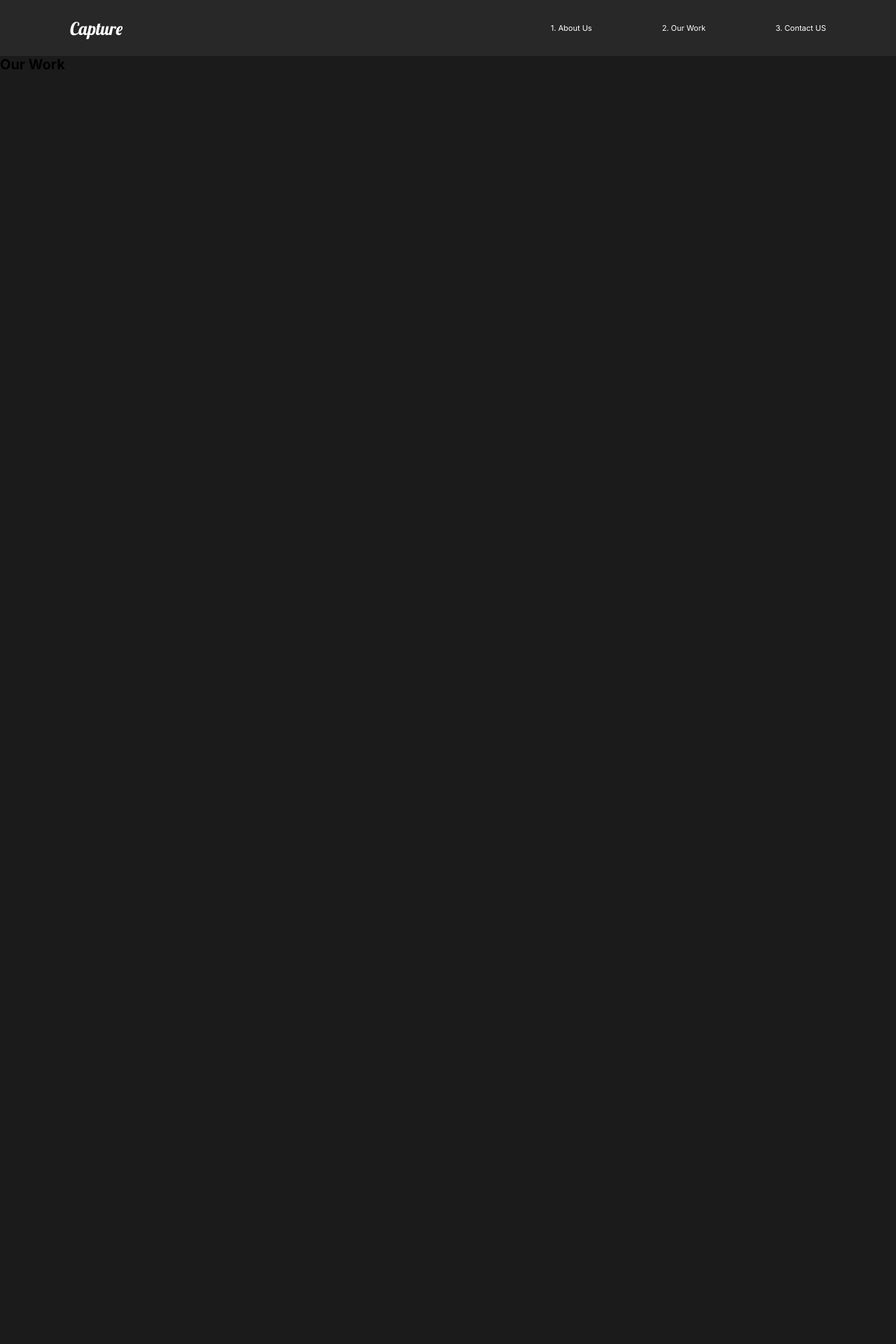
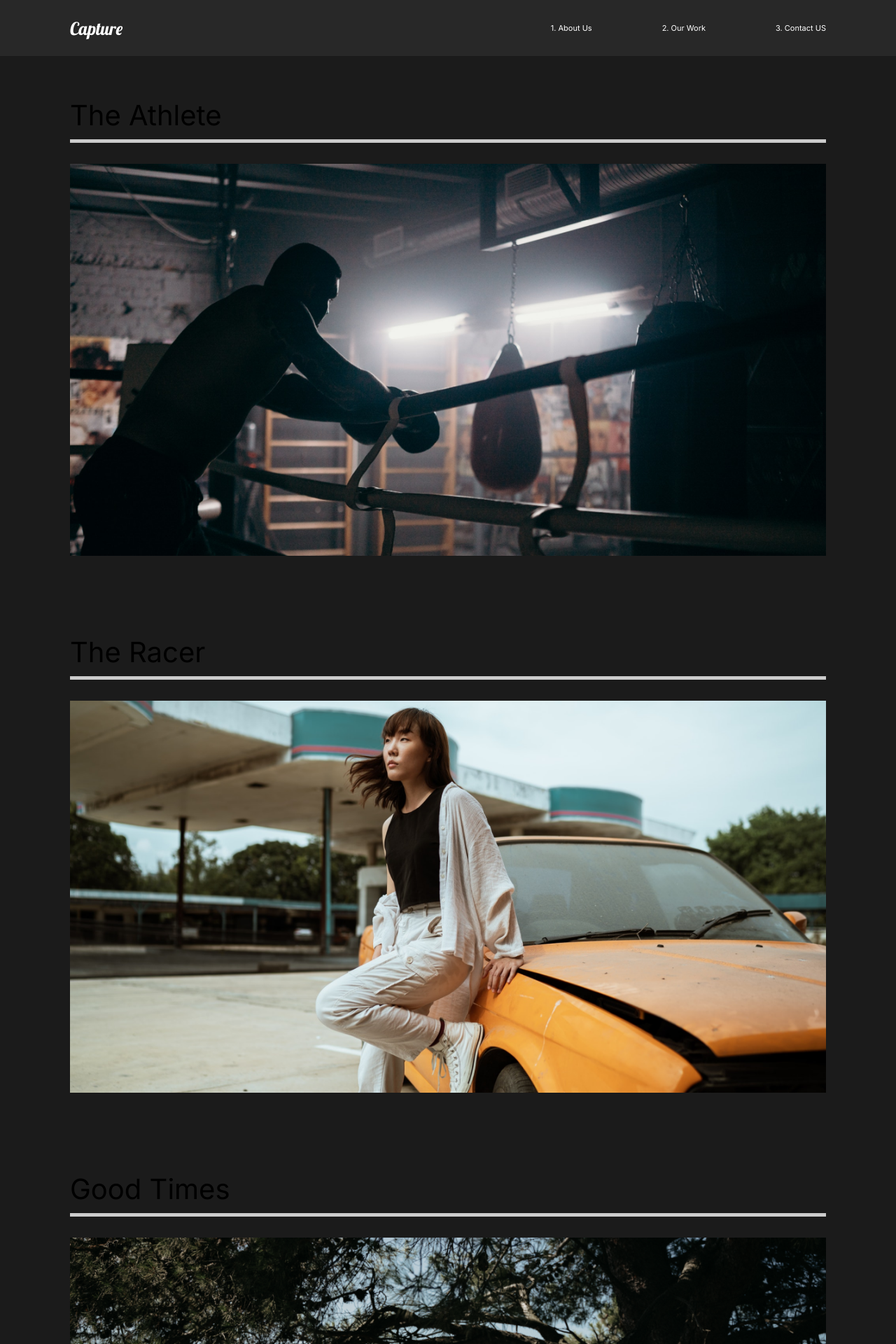
Before and after one commit to AliAbukahil/capture-photographer-website, a React (Create React App) app: page /work in a window 1280 px wide. Shown: the top 1920 px of the page at 70% size. Before the commit the page ends 800 px from the top, so only its background shows below. Built offline with nearby package versions, Linux system fonts and the light colour scheme.

Commit message:
working on OurWork Section

```diff
--- a/src/pages/OurWork.js
+++ b/src/pages/OurWork.js
@@ -1,11 +1,62 @@
 import React from "react";
+// Importing Styled Components:
+import styled from "styled-components";
+// Import Link from Router DOM
+import { Link } from "react-router-dom";
+// importing Images
+import athlete from "../img/athlete-small.png";
+import theRacer from "../img/theracer-small.png";
+import goodTimes from "../img/goodtimes-small.png";
 
 function OurWork() {
   return (
-    <div>
-      <h1>Our Work</h1>
-    </div>
+    <StyledWork>
+      <StyledMovie>
+        <h2>The Athlete</h2>
+        <div className="line"></div>
+        <Link>
+          <img src={athlete} alt="athlete" />
+        </Link>
+      </StyledMovie>
+      <StyledMovie>
+        <h2>The Racer</h2>
+        <div className="line"></div>
+        <Link>
+          <img src={theRacer} alt="theRacer" />
+        </Link>
+      </StyledMovie>
+      <StyledMovie>
+        <h2>Good Times</h2>
+        <div className="line"></div>
+        <Link>
+          <img src={goodTimes} alt="goodTimes" />
+        </Link>
+      </StyledMovie>
+    </StyledWork>
   );
 }
 
+const StyledWork = styled.div`
+  min-height: 100vh;
+  overflow: hidden;
+  padding: 5rem 10rem;
+  h2 {
+    padding: 1rem 0rem;
+  }
+`;
+
+const StyledMovie = styled.div`
+  padding-bottom: 10rem;
+  .line {
+    height: 0.5rem;
+    background: #cccccc;
+    margin-bottom: 3rem;
+  }
+  img {
+    width: 100%;
+    height: 70vh;
+    object-fit: cover;
+  }
+`;
+
 export default OurWork;
```
